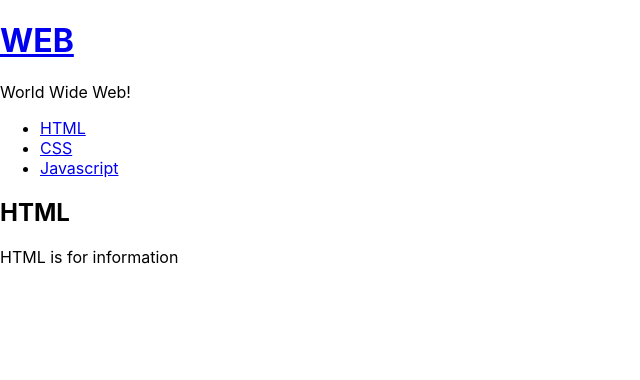
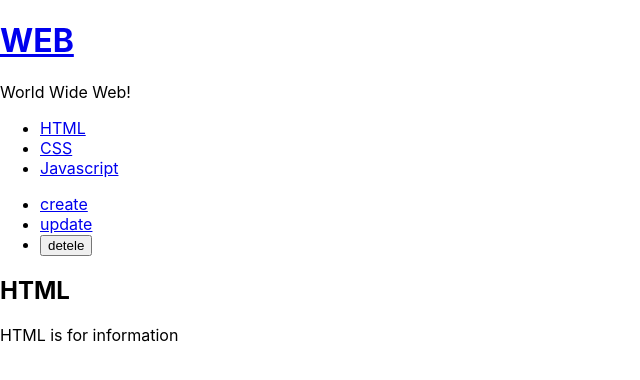
Before and after one commit to leesomi/vscode-react, a React (Create React App) app: page / in a window 1280 px wide. Shown: the top 380 px of the page, without its empty margins (0-640 px from the left). Built offline with nearby package versions, Linux system fonts and the light colour scheme.

Commit message:
생활코딩 19.2 까지 공부

```diff
--- a/src/App.js
+++ b/src/App.js
@@ -1,6 +1,7 @@
 import React, { Component } from "react";
 import Subject from "./components/Subject";
 import TOC from "./components/TOC";
+import Control from "./components/Control";
 import Content from "./components/Content";
 import "./App.css";
 
@@ -50,6 +51,13 @@
             });
           }.bind(this)}
         ></TOC>
+        <Control
+          onChangeMode={function(_mode) {
+            this.setState({
+              mode: _mode
+            });
+          }.bind(this)}
+        ></Control>
         <Content title={_title} desc={_desc}></Content>
       </div>
     );
--- /dev/null
+++ b/src/components/Control.js
@@ -0,0 +1,45 @@
+import React, { Component } from "react";
+
+class Control extends Component {
+  render() {
+    console.log("Control render");
+    return (
+      <ul>
+        <li>
+          <a
+            href="/create"
+            onClick={function(e) {
+              e.preventDefault();
+              this.props.onChangeMode("create");
+            }.bind(this)}
+          >
+            create
+          </a>
+        </li>
+        <li>
+          <a
+            href="/update"
+            onClick={function(e) {
+              e.preventDefault();
+              this.props.onChangeMode("update");
+            }.bind(this)}
+          >
+            update
+          </a>
+        </li>
+        <li>
+          <input
+            type="button"
+            value="detele"
+            onClick={function(e) {
+              e.preventDefault();
+              this.props.onChangeMode("delete");
+            }.bind(this)}
+          ></input>
+        </li>
+      </ul>
+    );
+  }
+}
+
+export default Control;
```
